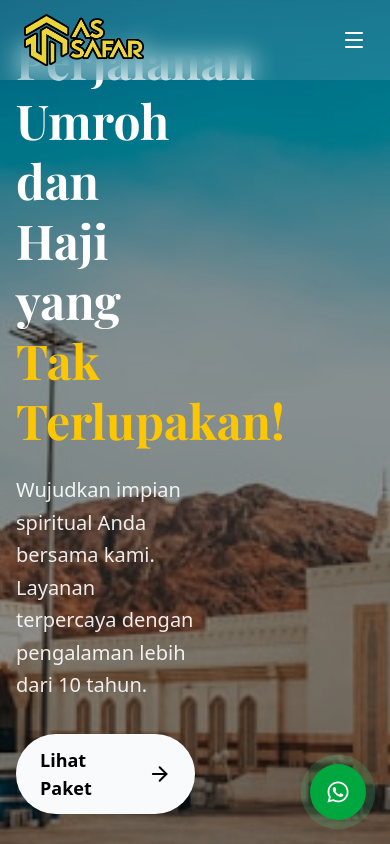
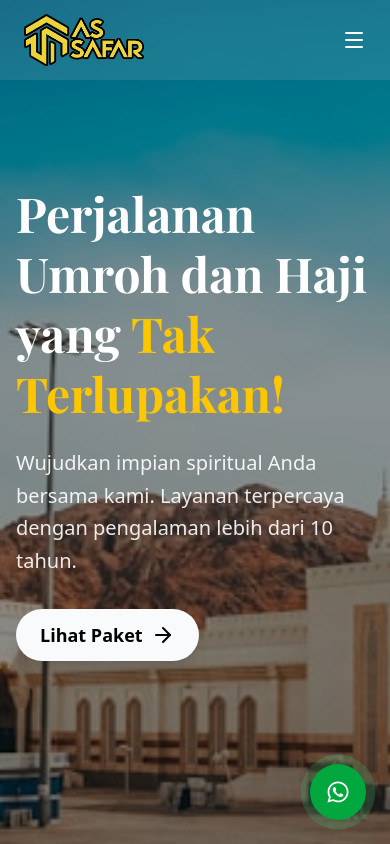
Before and after one commit to m-azzam-azis/web-assafar, a Next.js app: page / in a window 390 px wide. Shown: the top 844 px of the page. Built offline with nearby package versions, Linux system fonts and the light colour scheme.

Commit message:
refactor: adjust hero and keunggulan section for mobile size

```diff
--- a/src/components/sections/HeroSection.tsx
+++ b/src/components/sections/HeroSection.tsx
@@ -65,7 +65,7 @@ const HeroSection = () => {
       <div className="relative h-full flex items-center">
         <div className="max-w-7xl mx-auto px-4 sm:px-6 lg:px-8">
           <motion.div
-            className="max-w-1/2"
+            className="lg:max-w-1/2"
             variants={container}
             initial="hidden"
             animate="visible"
--- a/src/components/sections/KeunggulanSection.tsx
+++ b/src/components/sections/KeunggulanSection.tsx
@@ -113,7 +113,7 @@ const KeunggulanSection = () => {
             <Image
               src="/assets/keunggulan.jpg"
               alt="Keunggulan"
-              className="rounded-2xl shadow-2xl w-full h-full object-cover"
+              className="rounded-2xl shadow-2xl w-full h-full object-cover max-lg:hidden"
               width={800}
               height={400}
             />
```
